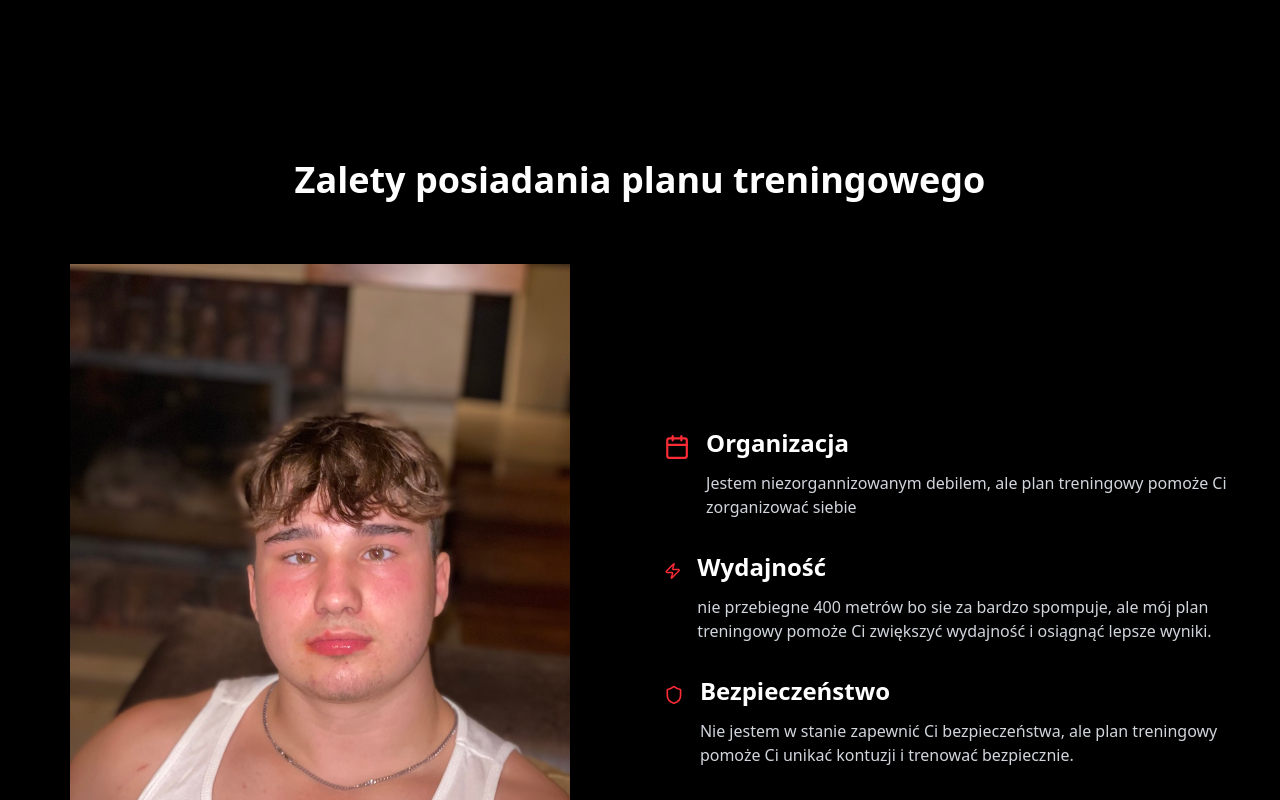
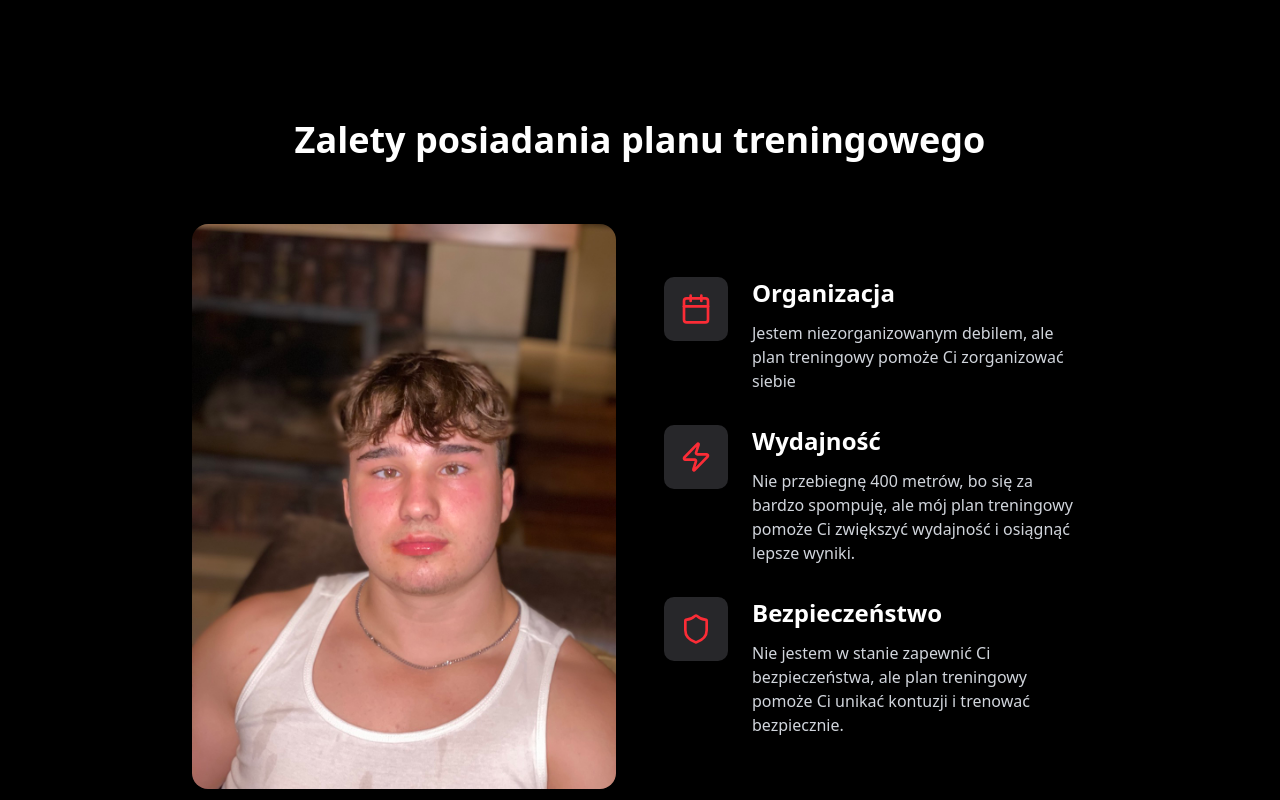
Before and after one commit to Pyndzelek/rozmus-web, a Next.js app: page / in a window 1280 px wide. Shown: the part 1180-1980 px from the top of the page. Built offline with nearby package versions, Linux system fonts and the light colour scheme.

Commit message:
layout fixes

```diff
--- a/src/app/globals.css
+++ b/src/app/globals.css
@@ -3,48 +3,7 @@
 
 @custom-variant dark (&:is(.dark *));
 
-@theme inline {
-  --color-background: var(--background);
-  --color-foreground: var(--foreground);
-  --font-sans: var(--font-geist-sans);
-  --font-mono: var(--font-geist-mono);
-  --color-sidebar-ring: var(--sidebar-ring);
-  --color-sidebar-border: var(--sidebar-border);
-  --color-sidebar-accent-foreground: var(--sidebar-accent-foreground);
-  --color-sidebar-accent: var(--sidebar-accent);
-  --color-sidebar-primary-foreground: var(--sidebar-primary-foreground);
-  --color-sidebar-primary: var(--sidebar-primary);
-  --color-sidebar-foreground: var(--sidebar-foreground);
-  --color-sidebar: var(--sidebar);
-  --color-chart-5: var(--chart-5);
-  --color-chart-4: var(--chart-4);
-  --color-chart-3: var(--chart-3);
-  --color-chart-2: var(--chart-2);
-  --color-chart-1: var(--chart-1);
-  --color-ring: var(--ring);
-  --color-input: var(--input);
-  --color-border: var(--border);
-  --color-destructive: var(--destructive);
-  --color-accent-foreground: var(--accent-foreground);
-  --color-accent: var(--accent);
-  --color-muted-foreground: var(--muted-foreground);
-  --color-muted: var(--muted);
-  --color-secondary-foreground: var(--secondary-foreground);
-  --color-secondary: var(--secondary);
-  --color-primary-foreground: var(--primary-foreground);
-  --color-primary: var(--primary);
-  --color-popover-foreground: var(--popover-foreground);
-  --color-popover: var(--popover);
-  --color-card-foreground: var(--card-foreground);
-  --color-card: var(--card);
-  --radius-sm: calc(var(--radius) - 4px);
-  --radius-md: calc(var(--radius) - 2px);
-  --radius-lg: var(--radius);
-  --radius-xl: calc(var(--radius) + 4px);
-}
-
 :root {
-  --radius: 0.625rem;
   --background: oklch(1 0 0);
   --foreground: oklch(0.145 0 0);
   --card: oklch(1 0 0);
@@ -60,6 +19,7 @@
   --accent: oklch(0.97 0 0);
   --accent-foreground: oklch(0.205 0 0);
   --destructive: oklch(0.577 0.245 27.325);
+  --destructive-foreground: oklch(0.577 0.245 27.325);
   --border: oklch(0.922 0 0);
   --input: oklch(0.922 0 0);
   --ring: oklch(0.708 0 0);
@@ -68,6 +28,7 @@
   --chart-3: oklch(0.398 0.07 227.392);
   --chart-4: oklch(0.828 0.189 84.429);
   --chart-5: oklch(0.769 0.188 70.08);
+  --radius: 0.625rem;
   --sidebar: oklch(0.985 0 0);
   --sidebar-foreground: oklch(0.145 0 0);
   --sidebar-primary: oklch(0.205 0 0);
@@ -81,11 +42,11 @@
 .dark {
   --background: oklch(0.145 0 0);
   --foreground: oklch(0.985 0 0);
-  --card: oklch(0.205 0 0);
+  --card: oklch(0.145 0 0);
   --card-foreground: oklch(0.985 0 0);
-  --popover: oklch(0.205 0 0);
+  --popover: oklch(0.145 0 0);
   --popover-foreground: oklch(0.985 0 0);
-  --primary: oklch(0.922 0 0);
+  --primary: oklch(0.985 0 0);
   --primary-foreground: oklch(0.205 0 0);
   --secondary: oklch(0.269 0 0);
   --secondary-foreground: oklch(0.985 0 0);
@@ -93,10 +54,11 @@
   --muted-foreground: oklch(0.708 0 0);
   --accent: oklch(0.269 0 0);
   --accent-foreground: oklch(0.985 0 0);
-  --destructive: oklch(0.704 0.191 22.216);
-  --border: oklch(1 0 0 / 10%);
-  --input: oklch(1 0 0 / 15%);
-  --ring: oklch(0.556 0 0);
+  --destructive: oklch(0.396 0.141 25.723);
+  --destructive-foreground: oklch(0.637 0.237 25.331);
+  --border: oklch(0.269 0 0);
+  --input: oklch(0.269 0 0);
+  --ring: oklch(0.439 0 0);
   --chart-1: oklch(0.488 0.243 264.376);
   --chart-2: oklch(0.696 0.17 162.48);
   --chart-3: oklch(0.769 0.188 70.08);
@@ -108,8 +70,47 @@
   --sidebar-primary-foreground: oklch(0.985 0 0);
   --sidebar-accent: oklch(0.269 0 0);
   --sidebar-accent-foreground: oklch(0.985 0 0);
-  --sidebar-border: oklch(1 0 0 / 10%);
-  --sidebar-ring: oklch(0.556 0 0);
+  --sidebar-border: oklch(0.269 0 0);
+  --sidebar-ring: oklch(0.439 0 0);
+}
+
+@theme inline {
+  --color-background: var(--background);
+  --color-foreground: var(--foreground);
+  --color-card: var(--card);
+  --color-card-foreground: var(--card-foreground);
+  --color-popover: var(--popover);
+  --color-popover-foreground: var(--popover-foreground);
+  --color-primary: var(--primary);
+  --color-primary-foreground: var(--primary-foreground);
+  --color-secondary: var(--secondary);
+  --color-secondary-foreground: var(--secondary-foreground);
+  --color-muted: var(--muted);
+  --color-muted-foreground: var(--muted-foreground);
+  --color-accent: var(--accent);
+  --color-accent-foreground: var(--accent-foreground);
+  --color-destructive: var(--destructive);
+  --color-destructive-foreground: var(--destructive-foreground);
+  --color-border: var(--border);
+  --color-input: var(--input);
+  --color-ring: var(--ring);
+  --color-chart-1: var(--chart-1);
+  --color-chart-2: var(--chart-2);
+  --color-chart-3: var(--chart-3);
+  --color-chart-4: var(--chart-4);
+  --color-chart-5: var(--chart-5);
+  --radius-sm: calc(var(--radius) - 4px);
+  --radius-md: calc(var(--radius) - 2px);
+  --radius-lg: var(--radius);
+  --radius-xl: calc(var(--radius) + 4px);
+  --color-sidebar: var(--sidebar);
+  --color-sidebar-foreground: var(--sidebar-foreground);
+  --color-sidebar-primary: var(--sidebar-primary);
+  --color-sidebar-primary-foreground: var(--sidebar-primary-foreground);
+  --color-sidebar-accent: var(--sidebar-accent);
+  --color-sidebar-accent-foreground: var(--sidebar-accent-foreground);
+  --color-sidebar-border: var(--sidebar-border);
+  --color-sidebar-ring: var(--sidebar-ring);
 }
 
 @layer base {
@@ -120,3 +121,145 @@
     @apply bg-background text-foreground;
   }
 }
+
+/* Custom Slider Styles */
+[data-radix-slider-root] {
+  position: relative;
+  display: flex;
+  align-items: center;
+  user-select: none;
+  touch-action: none;
+  width: 100%;
+  height: 20px;
+}
+
+[data-radix-slider-track] {
+  background-color: rgb(55 65 81); /* gray-700 */
+  position: relative;
+  flex-grow: 1;
+  border-radius: 9999px;
+  height: 6px;
+}
+
+[data-radix-slider-range] {
+  position: absolute;
+  background: linear-gradient(90deg, #dc2626, #ef4444); /* red gradient */
+  border-radius: 9999px;
+  height: 100%;
+}
+
+[data-radix-slider-thumb] {
+  display: block;
+  width: 20px;
+  height: 20px;
+  background-color: #dc2626; /* red-600 */
+  border: 2px solid white;
+  border-radius: 50%;
+  box-shadow: 0 4px 6px -1px rgb(0 0 0 / 0.1), 0 2px 4px -2px rgb(0 0 0 / 0.1);
+  transition: all 0.2s ease-in-out;
+}
+
+[data-radix-slider-thumb]:hover {
+  background-color: #b91c1c; /* red-700 */
+  transform: scale(1.1);
+  box-shadow: 0 10px 15px -3px rgb(0 0 0 / 0.1), 0 4px 6px -4px rgb(0 0 0 / 0.1);
+}
+
+[data-radix-slider-thumb]:focus {
+  outline: none;
+  box-shadow: 0 0 0 3px rgba(220, 38, 38, 0.3);
+}
+
+/* Prevent horizontal scrolling */
+html,
+body {
+  overflow-x: hidden;
+  max-width: 100vw;
+}
+
+/* Ensure all containers respect viewport width */
+* {
+  box-sizing: border-box;
+}
+
+/* Fix any potential overflow issues */
+.container,
+section,
+div {
+  max-width: 100%;
+}
+
+/* Ensure images and media don't overflow */
+img,
+video,
+iframe {
+  max-width: 100%;
+  height: auto;
+}
+
+/* Consistent horizontal padding for all sections */
+section {
+  padding-left: 2rem; /* 32px - increased from 24px */
+  padding-right: 2rem; /* 32px - increased from 24px */
+}
+
+/* Responsive padding adjustments */
+@media (min-width: 640px) {
+  section {
+    padding-left: 3rem; /* 48px - increased from 32px */
+    padding-right: 3rem; /* 48px - increased from 32px */
+  }
+}
+
+@media (min-width: 1024px) {
+  section {
+    padding-left: 4rem; /* 64px - increased from 48px */
+    padding-right: 4rem; /* 64px - increased from 48px */
+  }
+}
+
+@media (min-width: 1280px) {
+  section {
+    padding-left: 12rem; /* 96px - increased from 64px */
+    padding-right: 12rem; /* 96px - increased from 64px */
+  }
+}
+
+/* Consistent horizontal padding for footer */
+footer {
+  padding-left: 2rem; /* 32px - same as sections */
+  padding-right: 2rem; /* 32px - same as sections */
+}
+
+/* Responsive padding adjustments for footer */
+@media (min-width: 640px) {
+  footer {
+    padding-left: 3rem; /* 48px */
+    padding-right: 3rem; /* 48px */
+  }
+}
+
+@media (min-width: 1024px) {
+  footer {
+    padding-left: 4rem; /* 64px */
+    padding-right: 4rem; /* 64px */
+  }
+}
+
+@media (min-width: 1280px) {
+  footer {
+    padding-left: 12rem; /* 96px */
+    padding-right: 12rem; /* 96px */
+  }
+}
+
+/* Ensure max-width containers are centered and have consistent spacing */
+.max-w-7xl,
+.max-w-6xl,
+.max-w-5xl,
+.max-w-4xl {
+  margin-left: auto;
+  margin-right: auto;
+  padding-left: 0; /* Remove any conflicting padding */
+  padding-right: 0; /* Remove any conflicting padding */
+}
--- a/src/components/hero-section.tsx
+++ b/src/components/hero-section.tsx
@@ -51,12 +51,12 @@ export function HeroSection() {
   }, []);
 
   return (
-    <section className="bg-black text-white pt-20 pb-14">
+    <section className="bg-black text-white pt-10 pb-14">
       <div className="max-w-7xl mx-auto px-6">
         <div className="grid lg:grid-cols-2 gap-12 items-center justify-items-center min-h-[80vh]">
           <div className="text-center lg:text-left">
-            <h1 className="text-3xl md:text-5xl lg:text-6xl font-bold mb-6 leading-tight">
-              Czekaj, już <span className="text-red-500">zakładam buty</span>{" "}
+            <h1 className="text-4xl md:text-5xl lg:text-6xl font-bold mb-6 leading-tight">
+              Czekaj! Już <span className="text-red-500">zakładam buty</span>{" "}
             </h1>
             <p className="text-lg md:text-xl text-gray-300 mb-8 leading-relaxed">
               Jestem jebaną kurwą nieszanującą nikogo, ale jeśli mi zapłacisz to
--- a/src/components/services-section.tsx
+++ b/src/components/services-section.tsx
@@ -7,7 +7,7 @@ export function ServicesSection() {
   return (
     <section className="bg-black text-white py-20">
       <div className="max-w-7xl mx-auto px-6">
-        <h2 className="text-2xl md:text-4xl font-bold text-center mb-10 md:mb-16">
+        <h2 className="text-3xl md:text-4xl font-bold text-center mb-10 md:mb-16">
           Odkryj swoją drogę do piekła
         </h2>
 
--- a/src/components/testimonials-section.tsx
+++ b/src/components/testimonials-section.tsx
@@ -36,13 +36,13 @@ export function TestimonialsSection() {
     <section className="bg-gray-900 text-white py-20">
       <div className="max-w-7xl mx-auto px-6">
         <motion.div
-          className="text-center mb-16"
+          className="text-center mb-8 md:mb-16"
           initial={{ y: 30, opacity: 0 }}
           whileInView={{ y: 0, opacity: 1 }}
           viewport={{ once: true }}
           transition={{ duration: 0.6 }}
         >
-          <h2 className="text-2xl md:text-4xl font-bold mb-4">
+          <h2 className="text-3xl md:text-4xl font-bold mb-4">
             Co mówią moi podopieczni?
           </h2>
           <p className="text-lg md:text-xl text-gray-300">
--- a/src/components/training-plan-section.tsx
+++ b/src/components/training-plan-section.tsx
@@ -3,9 +3,9 @@ import Image from "next/image";
 
 export function TrainingPlanSection() {
   return (
-    <section className="bg-black text-white py-20">
+    <section className="bg-black text-white py-5 md:py-20">
       <div className="max-w-7xl mx-auto px-6">
-        <h2 className="text-2xl md:text-4xl font-bold text-center mb-16">
+        <h2 className="text-3xl md:text-4xl font-bold text-center mb-8 md:mb-16">
           Zalety posiadania planu treningowego
         </h2>
 
@@ -16,40 +16,52 @@ export function TrainingPlanSection() {
               alt="Training app on phone"
               width={500}
               height={600}
-              className="mx-auto"
+              className="mx-auto rounded-2xl"
             />
           </div>
 
           <div className="space-y-8">
-            <div className="flex gap-4">
-              <Calendar className="w-8 h-8 text-red-500 mt-1" />
+            {/* Sekcja 1: Organizacja */}
+            <div className="flex items-start gap-4 md:gap-6">
+              {/* Responsywny kontener dla ikony */}
+              <div className="flex-shrink-0 w-12 h-12 md:w-16 md:h-16 bg-zinc-800 rounded-lg flex items-center justify-center">
+                <Calendar className="w-6 h-6 md:w-8 md:h-8 text-red-500" />
+              </div>
               <div>
                 <h3 className="text-lg md:text-2xl font-bold mb-3">
                   Organizacja
                 </h3>
                 <p className="text-gray-300">
-                  Jestem niezorgannizowanym debilem, ale plan treningowy pomoże
+                  Jestem niezorganizowanym debilem, ale plan treningowy pomoże
                   Ci zorganizować siebie
                 </p>
               </div>
             </div>
 
-            <div className="flex gap-4">
-              <Zap className="w-8 h-8 text-red-500 mt-1" />
+            {/* Sekcja 2: Wydajność */}
+            <div className="flex items-start gap-4 md:gap-6">
+              {/* Responsywny kontener dla ikony */}
+              <div className="flex-shrink-0 w-12 h-12 md:w-16 md:h-16 bg-zinc-800 rounded-lg flex items-center justify-center">
+                <Zap className="w-6 h-6 md:w-8 md:h-8 text-red-500" />
+              </div>
               <div>
                 <h3 className="text-lg md:text-2xl font-bold mb-3">
                   Wydajność
                 </h3>
                 <p className="text-gray-300">
-                  nie przebiegne 400 metrów bo sie za bardzo spompuje, ale mój
+                  Nie przebiegnę 400 metrów, bo się za bardzo spompuję, ale mój
                   plan treningowy pomoże Ci zwiększyć wydajność i osiągnąć
                   lepsze wyniki.
                 </p>
               </div>
             </div>
 
-            <div className="flex gap-4">
-              <Shield className="w-8 h-8 text-red-500 mt-1" />
+            {/* Sekcja 3: Bezpieczeństwo */}
+            <div className="flex items-start gap-4 md:gap-6">
+              {/* Responsywny kontener dla ikony */}
+              <div className="flex-shrink-0 w-12 h-12 md:w-16 md:h-16 bg-zinc-800 rounded-lg flex items-center justify-center">
+                <Shield className="w-6 h-6 md:w-8 md:h-8 text-red-500" />
+              </div>
               <div>
                 <h3 className="text-lg md:text-2xl font-bold mb-3">
                   Bezpieczeństwo
--- a/src/components/why-trust-section.tsx
+++ b/src/components/why-trust-section.tsx
@@ -5,11 +5,11 @@ import { motion } from "framer-motion";
 
 export function WhyTrustSection() {
   return (
-    <section className="bg-black text-white py-20">
+    <section className="bg-black text-white py-5 md:py-20">
       <div className="max-w-7xl mx-auto px-6">
         <div className="grid lg:grid-cols-2 gap-12 items-center">
           <div>
-            <h2 className="text-2xl md:text-4xl font-bold mb-8">
+            <h2 className="text-3xl md:text-4xl font-bold mb-8">
               Dlaczego warto mi zaufać?
             </h2>
             <p className="text-lg md:text-xl text-gray-300 leading-relaxed">
```
Also changed, not shown: src/components/calorie-calculator.tsx (+65 -28 lines), src/components/faq-section.tsx (+23 -12 lines), src/components/motivation-section.tsx (+9 -10 lines), src/components/transformations-section.tsx (+4 -4 lines).
